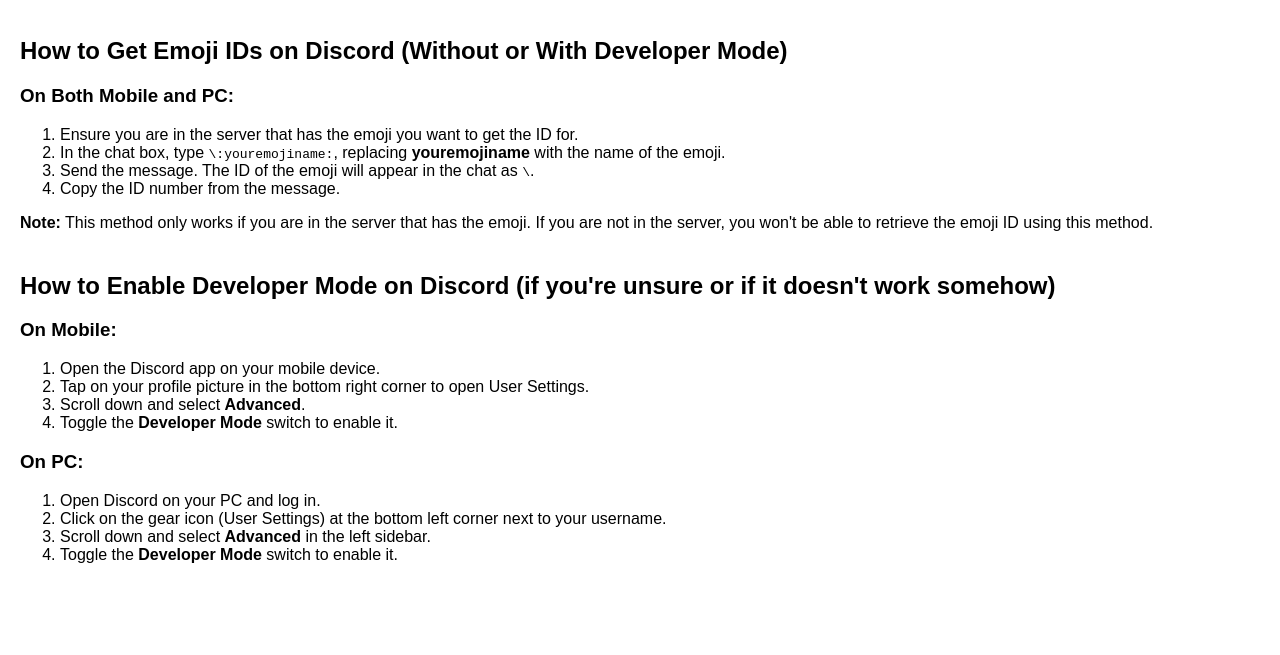
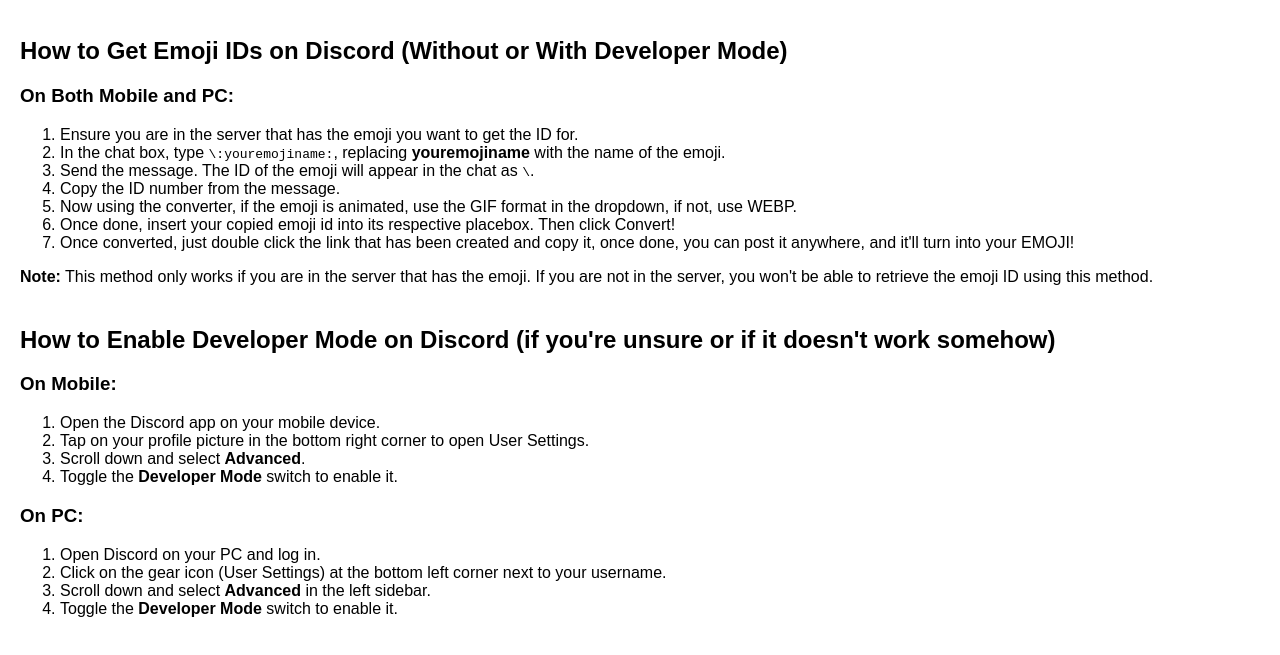
Before and after one commit to Insanityyz/discord-emoji-converter, a plain HTML site: page index.html in a window 1280 px wide. Shown: the part 125-780 px from the top of the page. Drawn offline with Linux system fonts and the light colour scheme.

Commit message:
Update index.html

```diff
--- a/index.html
+++ b/index.html
@@ -49,6 +49,9 @@
         <li>In the chat box, type <code>\:youremojiname:</code>, replacing <strong>youremojiname</strong> with the name of the emoji.</li>
         <li>Send the message. The ID of the emoji will appear in the chat as <code>\<emoji name:emoji ID></code>.</li>
         <li>Copy the ID number from the message.</li>
+        <li>Now using the converter, if the emoji is animated, use the GIF format in the dropdown, if not, use WEBP.</li>
+        <li>Once done, insert your copied emoji id into its respective placebox. Then click Convert!</li>
+        <li>Once converted, just double click the link that has been created and copy it, once done, you can post it anywhere, and it'll turn into your EMOJI!</li>
     </ol>
     <p><strong>Note:</strong> This method only works if you are in the server that has the emoji. If you are not in the server, you won't be able to retrieve the emoji ID using this method.</p>
 
```
